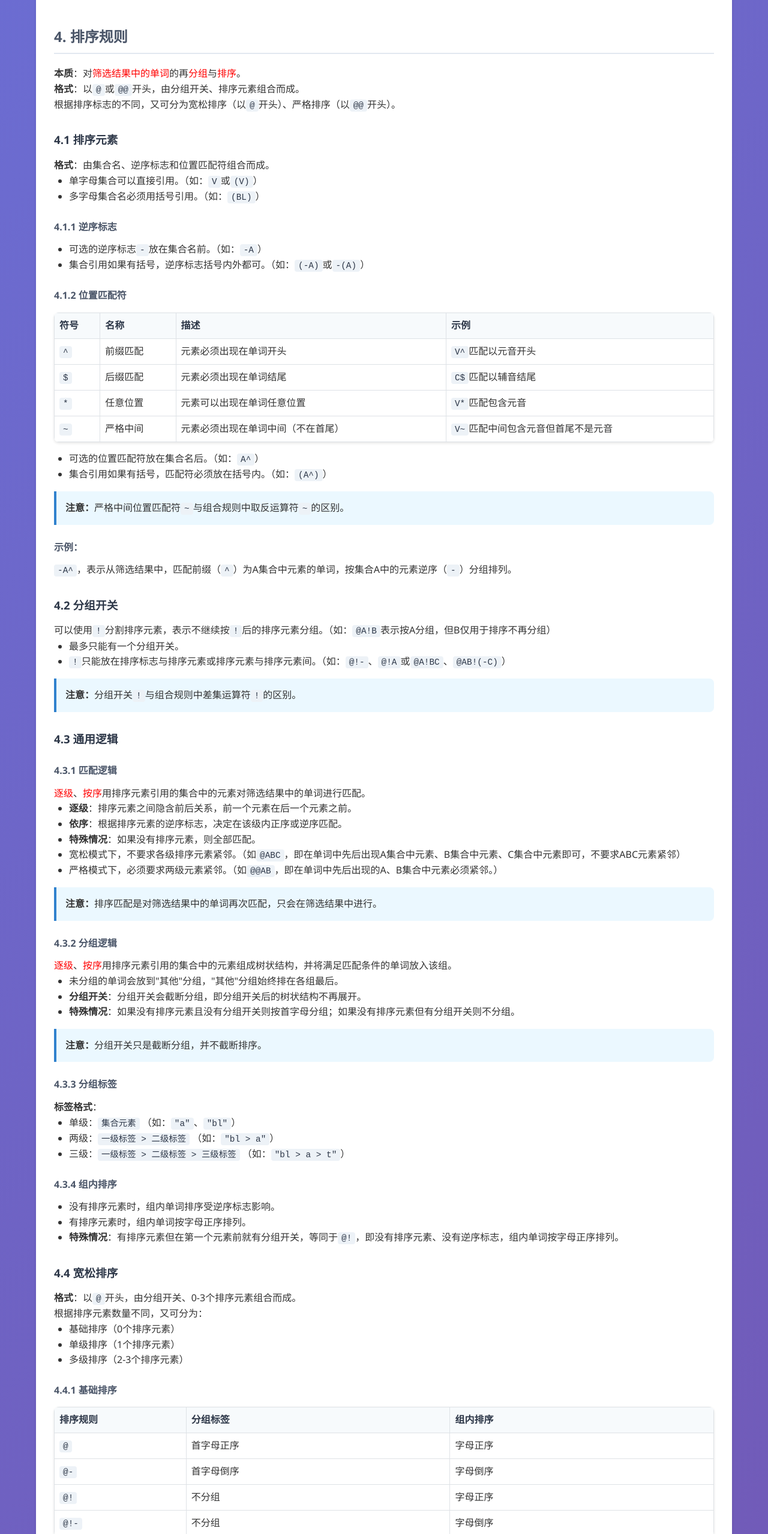
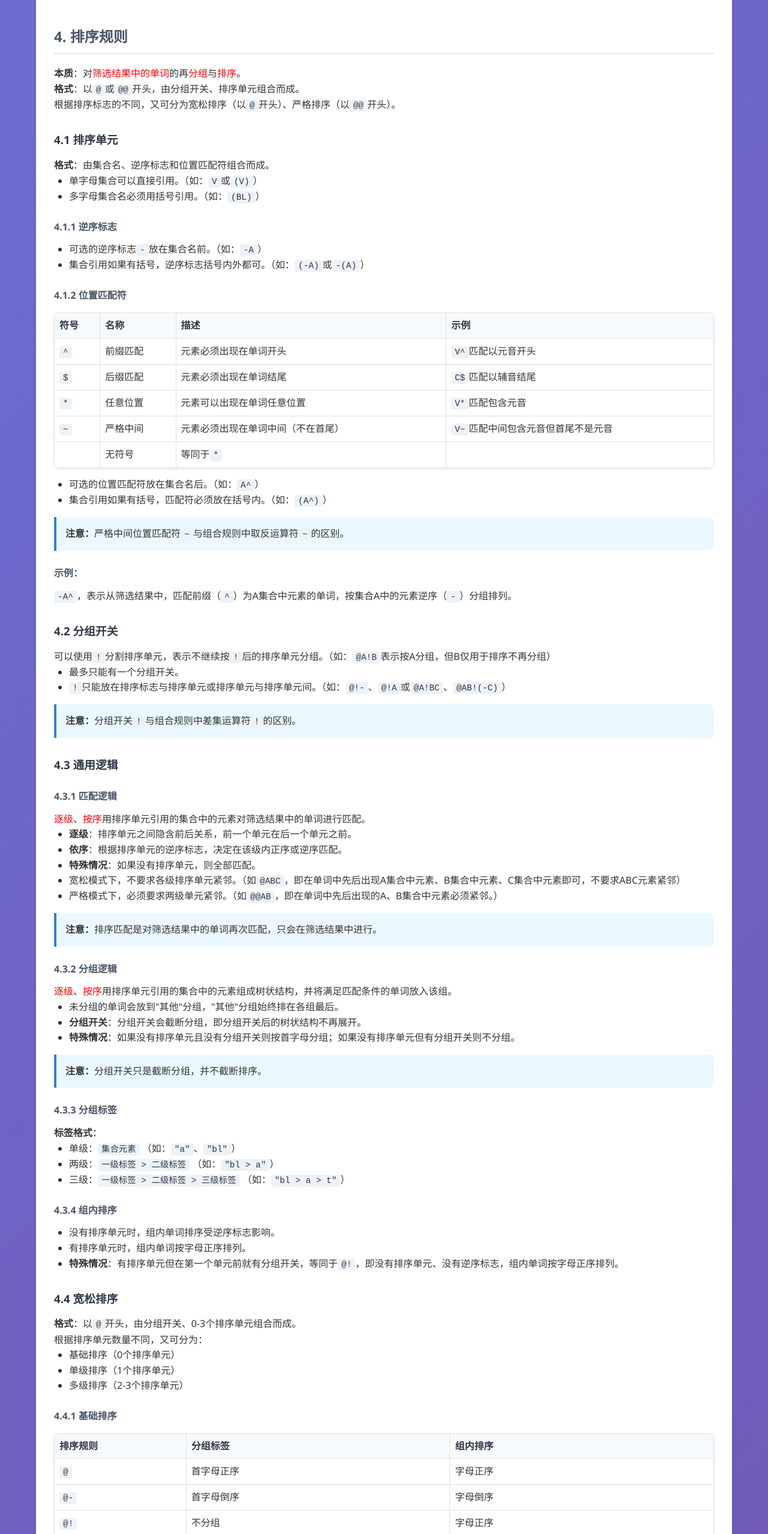
Before and after one commit to xiao2945/danci, a plain HTML site: page syntax-help.html in a window 1280 px wide. Shown: the part 3863-6420 px from the top of the page at 60% size. Drawn offline with Linux system fonts and the light colour scheme.

Commit message:
v1.2.9: 完成示例测试和关键BUG修复
- 修复:V规则匹配逻辑，从全匹配改为部分匹配，正确实现"包含元音"语义
- 支持中文字符作为规则名，修复组合规则解析错误
- 增强规则引擎国际化支持和用户体验
- 完成所有示例规则的全面测试和验证

```diff
--- a/syntax-help.html
+++ b/syntax-help.html
@@ -589,10 +589,10 @@
             <h2>4. 排序规则</h2>
             <p><strong>本质</strong>：对<span style="color: red;">筛选结果中的单词</span>的再<span style="color: red;">分组</span>与<span
                     style="color: red;">排序</span>。</p>
-            <p><strong>格式</strong>：以<code>@</code>或<code>@@</code>开头，由分组开关、排序元素组合而成。</p>
+            <p><strong>格式</strong>：以<code>@</code>或<code>@@</code>开头，由分组开关、排序单元组合而成。</p>
             <p>根据排序标志的不同，又可分为宽松排序（以<code>@</code>开头）、严格排序（以<code>@@</code>开头）。</p>
 
-            <h3>4.1 排序元素</h3>
+            <h3>4.1 排序单元</h3>
             <p><strong>格式</strong>：由集合名、逆序标志和位置匹配符组合而成。</p>
             <ul>
                 <li>单字母集合可以直接引用。（如：<code>V</code>或<code>(V)</code>）</li>
@@ -649,6 +649,12 @@
                             <code>V~</code>匹配中间包含元音但首尾不是元音
                         </td>
                     </tr>
+                    <tr>
+                        <td style="border: 1px solid #dee2e6; padding: 8px;"></td>
+                        <td style="border: 1px solid #dee2e6; padding: 8px;">无符号</td>
+                        <td style="border: 1px solid #dee2e6; padding: 8px;">等同于<code>*</code></td>
+                        <td style="border: 1px solid #dee2e6; padding: 8px;"></td>
+                    </tr>
                 </tbody>
             </table>
 
@@ -665,11 +671,11 @@
             <p><code>-A^</code>，表示从筛选结果中，匹配前缀（<code>^</code>）为A集合中元素的单词，按集合A中的元素逆序（<code>-</code>）分组排列。</p>
 
             <h3>4.2 分组开关</h3>
-            <p>可以使用<code>!</code>分割排序元素，表示不继续按<code>!</code>后的排序元素分组。（如：<code>@A!B</code>表示按A分组，但B仅用于排序不再分组）</p>
+            <p>可以使用<code>!</code>分割排序单元，表示不继续按<code>!</code>后的排序单元分组。（如：<code>@A!B</code>表示按A分组，但B仅用于排序不再分组）</p>
 
             <ul>
                 <li>最多只能有一个分组开关。</li>
-                <li><code>!</code>只能放在排序标志与排序元素或排序元素与排序元素间。（如：<code>@!-</code>、<code>@!A</code>或<code>@A!BC</code>、<code>@AB!(-C)</code>）
+                <li><code>!</code>只能放在排序标志与排序单元或排序单元与排序单元间。（如：<code>@!-</code>、<code>@!A</code>或<code>@A!BC</code>、<code>@AB!(-C)</code>）
                 </li>
             </ul>
 
@@ -680,14 +686,14 @@
             <h3>4.3 通用逻辑</h3>
 
             <h4>4.3.1 匹配逻辑</h4>
-            <p><span style="color: red;">逐级</span>、<span style="color: red;">按序</span>用排序元素引用的集合中的元素对筛选结果中的单词进行匹配。</p>
+            <p><span style="color: red;">逐级</span>、<span style="color: red;">按序</span>用排序单元引用的集合中的元素对筛选结果中的单词进行匹配。</p>
 
             <ul>
-                <li><strong>逐级</strong>：排序元素之间隐含前后关系，前一个元素在后一个元素之前。</li>
-                <li><strong>依序</strong>：根据排序元素的逆序标志，决定在该级内正序或逆序匹配。</li>
-                <li><strong>特殊情况</strong>：如果没有排序元素，则全部匹配。</li>
-                <li>宽松模式下，不要求各级排序元素紧邻。（如<code>@ABC</code>，即在单词中先后出现A集合中元素、B集合中元素、C集合中元素即可，不要求ABC元素紧邻）</li>
-                <li>严格模式下，必须要求两级元素紧邻。（如<code>@@AB</code>，即在单词中先后出现的A、B集合中元素必须紧邻。）</li>
+                <li><strong>逐级</strong>：排序单元之间隐含前后关系，前一个单元在后一个单元之前。</li>
+                <li><strong>依序</strong>：根据排序单元的逆序标志，决定在该级内正序或逆序匹配。</li>
+                <li><strong>特殊情况</strong>：如果没有排序单元，则全部匹配。</li>
+                <li>宽松模式下，不要求各级排序单元紧邻。（如<code>@ABC</code>，即在单词中先后出现A集合中元素、B集合中元素、C集合中元素即可，不要求ABC元素紧邻）</li>
+                <li>严格模式下，必须要求两级单元紧邻。（如<code>@@AB</code>，即在单词中先后出现的A、B集合中元素必须紧邻。）</li>
             </ul>
 
             <div class="note">
@@ -696,12 +702,12 @@
 
             <h4>4.3.2 分组逻辑</h4>
             <p><span style="color: red;">逐级</span>、<span
-                    style="color: red;">按序</span>用排序元素引用的集合中的元素组成树状结构，并将满足匹配条件的单词放入该组。</p>
+                    style="color: red;">按序</span>用排序单元引用的集合中的元素组成树状结构，并将满足匹配条件的单词放入该组。</p>
 
             <ul>
                 <li>未分组的单词会放到"其他"分组，"其他"分组始终排在各组最后。</li>
                 <li><strong>分组开关</strong>：分组开关会截断分组，即分组开关后的树状结构不再展开。</li>
-                <li><strong>特殊情况</strong>：如果没有排序元素且没有分组开关则按首字母分组；如果没有排序元素但有分组开关则不分组。</li>
+                <li><strong>特殊情况</strong>：如果没有排序单元且没有分组开关则按首字母分组；如果没有排序单元但有分组开关则不分组。</li>
             </ul>
 
             <div class="note">
@@ -720,20 +726,20 @@
             <h4>4.3.4 组内排序</h4>
 
             <ul>
-                <li>没有排序元素时，组内单词排序受逆序标志影响。</li>
-                <li>有排序元素时，组内单词按字母正序排列。</li>
-                <li><strong>特殊情况</strong>：有排序元素但在第一个元素前就有分组开关，等同于<code>@!</code>，即没有排序元素、没有逆序标志，组内单词按字母正序排列。</li>
+                <li>没有排序单元时，组内单词排序受逆序标志影响。</li>
+                <li>有排序单元时，组内单词按字母正序排列。</li>
+                <li><strong>特殊情况</strong>：有排序单元但在第一个单元前就有分组开关，等同于<code>@!</code>，即没有排序单元、没有逆序标志，组内单词按字母正序排列。</li>
             </ul>
 
             <h3>4.4 宽松排序</h3>
-            <p><strong>格式</strong>：以<code>@</code>开头，由分组开关、0-3个排序元素组合而成。</p>
+            <p><strong>格式</strong>：以<code>@</code>开头，由分组开关、0-3个排序单元组合而成。</p>
 
-            <p>根据排序元素数量不同，又可分为：</p>
+            <p>根据排序单元数量不同，又可分为：</p>
 
             <ul>
-                <li>基础排序（0个排序元素）</li>
-                <li>单级排序（1个排序元素）</li>
-                <li>多级排序（2-3个排序元素）</li>
+                <li>基础排序（0个排序单元）</li>
+                <li>单级排序（1个排序单元）</li>
+                <li>多级排序（2-3个排序单元）</li>
             </ul>
 
             <h4>4.4.1 基础排序</h4>
@@ -777,18 +783,11 @@
                 <li>特殊情况：无排序标志等同于<code>@</code>。</li>
             </ul>
 
-            <h4>4.4.2 单级排序</h4>
-            <p>单级排序的排序元素如果无显式匹配符，则同于<code>^</code>。</p>
-
-            <h4>4.4.3 多级排序</h4>
-            <p>多级排序的排序元素匹配标识符必须显式表达。（如：<code>@A^B*C$</code>）</p>
-
             <h3>4.5 严格排序</h3>
-            <p><strong></strong>格式</strong>：以<code>@@</code>开头，由分组开关和2个排序元素组成。</p>
+            <p><strong></strong>格式</strong>：以<code>@@</code>开头，由分组开关和2个排序单元组成。</p>
 
             <ul>
-                <li>严格排序<span style="color: red;">有且只有</span>两个排序元素。</li>
-                <li>严格排序的排序元素如果无显式匹配符，则同于<code>*</code>。</li>
+                <li>严格排序<span style="color: red;">有且只有</span>两个排序单元。</li>
             </ul>
 
             <h2>5. 规则示例</h2>
@@ -801,7 +800,7 @@
 <span class="set-definition">BL=={bl,br,cl,cr,dr,fl,fr,gl,gr,pl,pr,sc,sk,sl,sm,sn,sp,st,sw,tr,tw}</span>
 <span class="set-definition">ShortV==V>>{u}</span>
 <span class="rule-content">:\b(BL)(ShortV)</span>
-<span class="sort-rule">@(BL)</span></pre>
+<span class="sort-rule">@(BL^)</span></pre>
 
             <h3>5.2 普通规则示例</h3>
 
@@ -820,7 +819,7 @@
 <span class="comment">//匹配前缀+tion后缀单词</span>
 <span class="set-definition">PRE=={a,ab,ac,ad,ag,al,ambl,auto,bene,cata,col,com,con,contra,dia,dif,dis,ef,em,en,entra,fore,inter,micro,mis,ob,oc,post,pre,semi,sub,un,with}</span>
 <span class="rule-content">:\b(PRE)L+"tion"\e</span>
-<span class="sort-rule">@(PRE)</span></pre>
+<span class="sort-rule">@(PRE^)</span></pre>
 
 
             <h3>5.3 基础排序示例</h3>
@@ -841,9 +840,9 @@
 
             <p class="comment">/* 前缀匹配 */</p>
             <pre><button class="copy-btn" onclick="copyCode(this)">复制</button><span class="rule-name">#元音开头</span>
-<span class="comment">//按开头元音分组（无显式匹配符等同于^）</span>
+<span class="comment">//按开头元音分组</span>
 <span class="rule-content">:\bV</span>
-<span class="sort-rule">@V</span></pre>
+<span class="sort-rule">@V^</span></pre>
 
             <p class="comment">/* 后缀匹配 */</p>
             <pre><button class="copy-btn" onclick="copyCode(this)">复制</button><span class="rule-name">#辅音结尾</span>
```
Also changed, not shown: js/ruleEngine.js (+13 -5 lines), rule-manager.html (+1 -1 lines), test_words.txt (added, +12 -0 lines), CHANGELOG.md, 1 other file.
